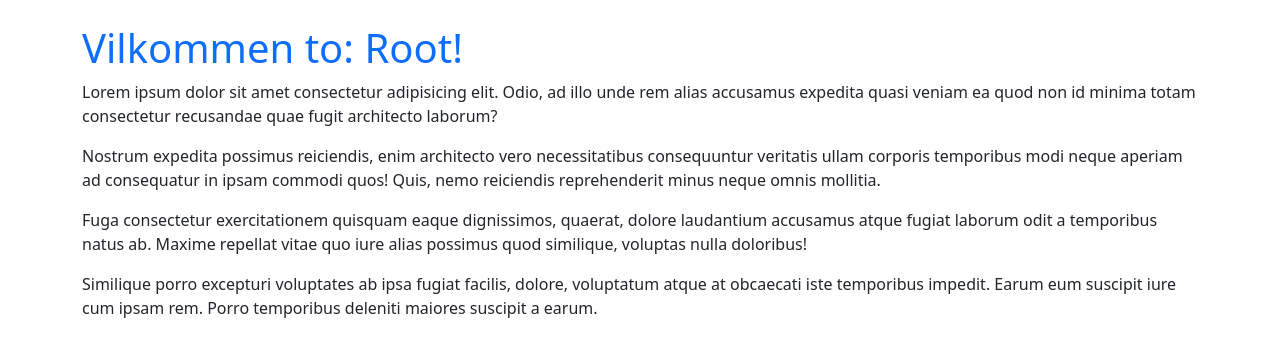
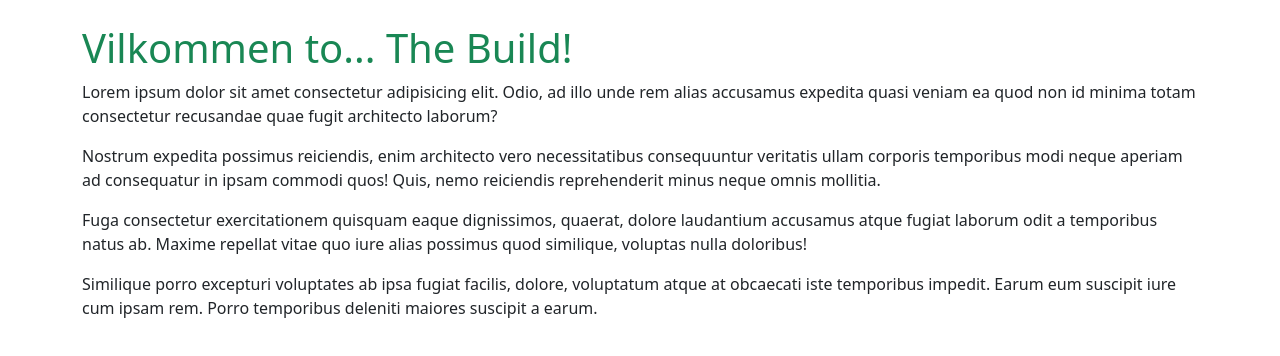
Before and after one commit to matari-dev/publishing-pages, a plain HTML site: page index.html in a window 1280 px wide. Drawn offline with nearby package versions, Linux system fonts and the light colour scheme.

Commit message:
Update index.html

```diff
--- a/index.html
+++ b/index.html
@@ -11,7 +11,7 @@
 
 <body>
     <main class="container mt-4">
-        <h1 class="text-primary">Vilkommen to: Root!</h1>
+        <h1 class="text-success">Vilkommen to... The Build!</h1>
         <p>Lorem ipsum dolor sit amet consectetur adipisicing elit. Odio, ad illo unde rem alias accusamus expedita
             quasi veniam ea quod non id minima totam consectetur recusandae quae fugit architecto laborum?</p>
         <p>Nostrum expedita possimus reiciendis, enim architecto vero necessitatibus consequuntur veritatis ullam
```
